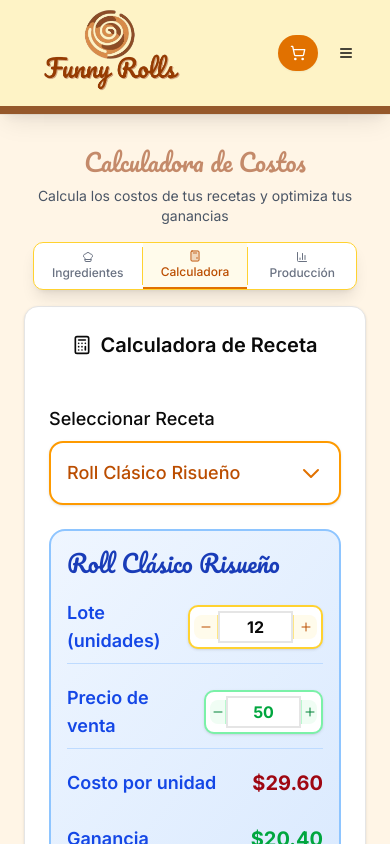
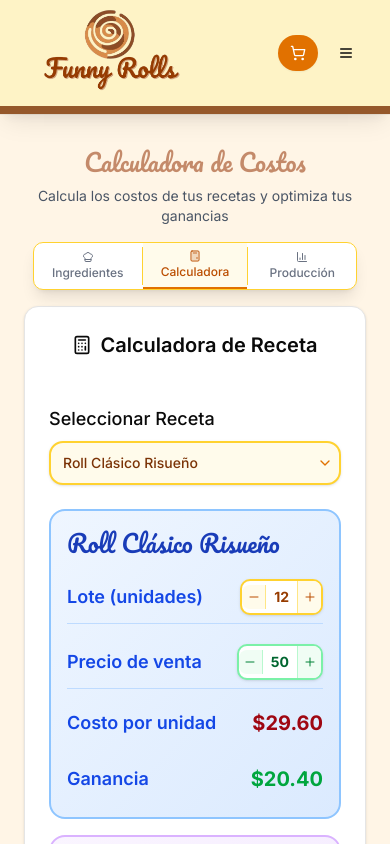
Before and after one commit to abimael92/Funny-Rolls, a Next.js app: page /recipe-calculator in a window 390 px wide. Shown: the top 844 px of the page. Built offline with nearby package versions, Linux system fonts and the light colour scheme.

Commit message:
fix recipe calculator panel state sync

```diff
--- a/components/RecipeCalculator/RecipeCalculatorPanel.tsx
+++ b/components/RecipeCalculator/RecipeCalculatorPanel.tsx
@@ -21,6 +21,7 @@ import { FlipCard } from './FlipCard';
 import { CloseButton, ActionButton } from './ModalHelpers';
 import { UnitConverter } from '@/lib/unit-conversion';
 import { CustomNumberInput } from './CustomNumberInput';
+import { CustomSelect } from './CustomSelect';
 
 interface RecipeCalculatorPanelProps {
     selectedRecipe: Recipe
@@ -69,7 +70,9 @@ export function RecipeCalculatorPanel({
         return () => {
             document.removeEventListener('mousedown', handleClickOutside)
         }
-    }, [])
+    }, []);
+
+
 
     // Update recipe ingredient amount
     const updateRecipeIngredient = (ingredientId: string, amount: number) => {
@@ -251,55 +254,28 @@ export function RecipeCalculatorPanel({
                                 <p className="text-amber-700">No hay recetas disponibles</p>
                             </div>
                         ) : (
-                            <div className="relative" ref={dropdownRef}>
-                                {/* Custom dropdown trigger */}
-                                <button
-                                    onClick={() => setIsMobileDropdownOpen(!isMobileDropdownOpen)}
-                                    className="w-full px-4 py-4 border-2 border-amber-500 rounded-xl text-lg font-medium text-amber-700 bg-white flex justify-between items-center shadow-sm hover:shadow-md transition-shadow"
-                                >
-                                    <span className="truncate">{selectedRecipe.name}</span>
-                                    <svg
-                                        className={`w-6 h-6 text-amber-600 transition-transform duration-200 ${isMobileDropdownOpen ? 'rotate-180' : ''}`}
-                                        fill="none"
-                                        stroke="currentColor"
-                                        viewBox="0 0 24 24"
-                                    >
-                                        <path strokeLinecap="round" strokeLinejoin="round" strokeWidth={2} d="M19 9l-7 7-7-7" />
-                                    </svg>
-                                </button>
-
-                                {/* Dropdown menu */}
-                                {isMobileDropdownOpen && (
-                                    <div className="absolute top-full left-0 right-0 bg-white border-2 border-amber-500 rounded-xl mt-2 max-h-80 overflow-y-auto z-50 shadow-xl custom-dropdown">
-                                        {products
-                                            .filter(product => product.available)
-                                            .map(product => (
-                                                <button
-                                                    key={product.recipe.id}
-                                                    onClick={() => {
+                            <CustomSelect
+                                value={selectedRecipe.id}
+                                onChange={(value) => {
+                                    const product = products.find(p => p.recipe.id === value)
+                                    if (product) {
                                         setSelectedRecipe(product.recipe)
-                                                        setIsMobileDropdownOpen(false)
                                         setIsCardFlipped(false)
                                         setIsEditingSteps(false)
+                                    }
                                 }}
-                                                    className={`w-full px-4 py-4 text-left text-lg border-b border-amber-100 last:border-b-0 hover:bg-amber-50 active:bg-amber-100 transition-colors ${selectedRecipe.id === product.recipe.id
-                                                        ? 'bg-amber-100 text-amber-800 font-semibold'
-                                                        : 'text-gray-800'
-                                                        }`}
-                                                >
-                                                    <div className="flex items-center justify-between">
-                                                        <span>{product.recipe.name}</span>
-                                                        {selectedRecipe.id === product.recipe.id && (
-                                                            <svg className="w-5 h-5 text-amber-600" fill="none" stroke="currentColor" viewBox="0 0 24 24">
-                                                                <path strokeLinecap="round" strokeLinejoin="round" strokeWidth={2} d="M5 13l4 4L19 7" />
-                                                            </svg>
-                                                        )}
-                                                    </div>
-                                                </button>
-                                            ))}
-                                    </div>
-                                )}
-                            </div>
+                                options={products
+                                    .filter(product => product.available)
+                                    .map(product => ({
+                                        value: product.recipe.id,
+                                        label: product.recipe.name,
+                                    }))
+                                }
+                                placeholder="Seleccionar receta"
+                                color="amber"
+                                className="w-full"
+                                showFullName={false}
+                            />
                         )}
                     </div>
 
@@ -343,86 +319,42 @@ export function RecipeCalculatorPanel({
 
                         {/* Price Section */}
                         <div className="space-y-3">
+                            {/* Batch Size Field */}
                             <div className="flex justify-between items-center py-2 border-b border-blue-200">
                                 <span className="text-lg font-semibold text-blue-700">Lote (unidades)</span>
-                                <div className="flex items-center bg-white border-2 border-amber-300 rounded-lg p-1 ml-2 sm:ml-4 hover:border-amber-400 focus-within:border-amber-500 focus-within:ring-2 focus-within:ring-amber-200 transition-all duration-200 shadow-sm">
-                                    <button
-                                        type="button"
-                                        className="w-6 h-6 sm:w-7 sm:h-7 md:w-8 md:h-8 flex items-center justify-center bg-amber-50 text-amber-700 rounded-l-md border-r border-amber-200 hover:bg-amber-100 active:bg-amber-200 transition-colors duration-150 group"
-                                        onClick={() => {
-                                            const newValue = Math.max(0, (selectedRecipe.batchSize - 1) || 0);
-                                            updateRecipeBatchSize(newValue);
+                                <div className="bg-white border-2 border-amber-300 rounded-lg hover:border-amber-400 focus-within:border-amber-500 focus-within:ring-2 focus-within:ring-amber-200 transition-all duration-200 shadow-sm ml-2 sm:ml-4">
+                                    <CustomNumberInput
+                                        value={selectedRecipe.batchSize}
+                                        onChange={(value) => {
+                                            const clampedValue = Math.max(1, Math.min(1000, value || 1));
+                                            updateRecipeBatchSize(clampedValue);
                                         }}
-                                    >
-                                        <svg className="w-3 h-3 sm:w-4 sm:h-4 group-active:scale-90 transition-transform" fill="none" stroke="currentColor" viewBox="0 0 24 24">
-                                            <path strokeLinecap="round" strokeLinejoin="round" strokeWidth={2} d="M20 12H4" />
-                                        </svg>
-                                    </button>
-                                    <input
-                                        type="number"
-                                        value={selectedRecipe.batchSize}
-                                        onChange={(e) => {
-                                            const value = Math.max(1, Math.min(1000, Number(e.target.value) || 1))
-                                            updateRecipeBatchSize(value)
-                                        }}
-                                        className="w-8 sm:w-10 md:w-12 lg:w-14 px-1 sm:px-2 py-1 text-xs sm:text-sm md:text-base text-center font-bold flip-card-input [appearance:textfield] [&::-webkit-outer-spin-button]:appearance-none [&::-webkit-inner-spin-button]:appearance-none"
-                                        min="1"
-                                        max="1000"
+                                        min={1}
+                                        max={1000}
+                                        allowDecimals={false}
+                                        color="amber"
+                                        className="h-full w-full"
                                     />
-                                    <button
-                                        type="button"
-                                        className="w-6 h-6 sm:w-7 sm:h-7 md:w-8 md:h-8 flex items-center justify-center bg-amber-50 text-amber-700 rounded-r-md border-l border-amber-200 hover:bg-amber-100 active:bg-amber-200 transition-colors duration-150 group"
-                                        onClick={() => {
-                                            const newValue = (selectedRecipe.batchSize + 1) || 1;
-                                            updateRecipeBatchSize(newValue);
-                                        }}
-                                    >
-                                        <svg className="w-3 h-3 sm:w-4 sm:h-4 group-active:scale-90 transition-transform" fill="none" stroke="currentColor" viewBox="0 0 24 24">
-                                            <path strokeLinecap="round" strokeLinejoin="round" strokeWidth={2} d="M12 4v16m8-8H4" />
-                                        </svg>
-                                    </button>
-                                </div>
-                            </div>
-
+                                </div>
+                            </div>
+
+                            {/* Selling Price Field */}
                             <div className="flex justify-between items-center py-2 border-b border-blue-200">
                                 <span className="text-lg font-semibold text-blue-700">Precio de venta</span>
-                                <div className="flex items-center bg-white border-2 border-green-300 rounded-lg p-1 ml-2 sm:ml-4 hover:border-green-400 focus-within:border-green-500 focus-within:ring-2 focus-within:ring-green-200 transition-all duration-200 shadow-sm">
-                                    <button
-                                        type="button"
-                                        className="w-4 h-6 sm:w-5 sm:h-7 md:w-6 md:h-8 flex items-center justify-center bg-green-50 text-green-700 rounded-l-md border-r border-green-200 hover:bg-green-100 active:bg-green-200 transition-colors duration-150 group"
-                                        onClick={() => {
-                                            const newValue = Math.max(0, (selectedRecipe.sellingPrice - 1) || 0);
-                                            updateRecipeSellingPrice(newValue);
+                                <div className="bg-white border-2 border-green-300 rounded-lg hover:border-green-400 focus-within:border-green-500 focus-within:ring-2 focus-within:ring-green-200 transition-all duration-200 shadow-sm ml-2 sm:ml-4">
+                                    <CustomNumberInput
+                                        value={selectedRecipe.sellingPrice}
+                                        onChange={(value) => {
+                                            const clampedValue = Math.max(0, Math.min(10000, value || 0));
+                                            updateRecipeSellingPrice(clampedValue);
                                         }}
-                                    >
-                                        <svg className="w-3 h-3 sm:w-4 sm:h-4 group-active:scale-90 transition-transform" fill="none" stroke="currentColor" viewBox="0 0 24 24">
-                                            <path strokeLinecap="round" strokeLinejoin="round" strokeWidth={2} d="M20 12H4" />
-                                        </svg>
-                                    </button>
-                                    <input
-                                        type="number"
-                                        value={selectedRecipe.sellingPrice}
-                                        onChange={(e) => {
-                                            const value = Math.max(0, Math.min(10000, Number(e.target.value) || 0))
-                                            updateRecipeSellingPrice(value)
-                                        }}
-                                        className="w-12 sm:w-14 md:w-16 p-1 text-xs sm:text-sm md:text-base text-center text-green-600 font-bold flip-card-input [appearance:textfield] [&::-webkit-outer-spin-button]:appearance-none [&::-webkit-inner-spin-button]:appearance-none"
-                                        min="0"
-                                        max="10000"
-                                        step="0.01"
+                                        min={0}
+                                        max={10000}
+                                        allowDecimals={true} // Allow decimals for price
+                                        color="green"
+                                        className="h-full w-full"
+                                        placeholder="0.00"
                                     />
-                                    <button
-                                        type="button"
-                                        className="w-4 h-6 sm:w-5 sm:h-7 md:w-6 md:h-8 flex items-center justify-center bg-green-50 text-green-700 rounded-r-md border-l border-green-200 hover:bg-green-100 active:bg-green-200 transition-colors duration-150 group"
-                                        onClick={() => {
-                                            const newValue = (selectedRecipe.sellingPrice + 1) || 1;
-                                            updateRecipeSellingPrice(newValue);
-                                        }}
-                                    >
-                                        <svg className="w-3 h-3 sm:w-4 sm:h-4 group-active:scale-90 transition-transform" fill="none" stroke="currentColor" viewBox="0 0 24 24">
-                                            <path strokeLinecap="round" strokeLinejoin="round" strokeWidth={2} d="M12 4v16m8-8H4" />
-                                        </svg>
-                                    </button>
                                 </div>
                             </div>
 
@@ -445,13 +377,19 @@ export function RecipeCalculatorPanel({
                         <div className="space-y-3">
                             <div className="flex items-center justify-between">
                                 <span className="text-lg font-semibold text-purple-700">Lotes producidos</span>
-                                <input
-                                    type="number"
+
+                                <div className="flex items-center bg-white border-2 border-purple-300 rounded-lg p-1 ml-2 sm:ml-4 hover:border-purple-400 focus-within:border-purple-500 focus-within:ring-2 focus-within:ring-purple-200 transition-all duration-200 shadow-sm">
+                                    <CustomNumberInput
                                         value={productionBatchCount}
-                                    onChange={(e) => setProductionBatchCount(Number(e.target.value) || 1)}
-                                    className="w-20 px-3 py-2 border-2 border-purple-300 rounded-lg text-lg font-bold text-center"
-                                    min="1"
+                                        onChange={(value) => setProductionBatchCount(value || 1)}
+                                        min={1}
+                                        max={10000}
+                                        allowDecimals={false}
+                                        color="purple"
+                                        className="h-full w-full"
                                     />
+                                </div>
+
                             </div>
                             <Button
                                 onClick={handleRecordProduction}
@@ -809,26 +747,28 @@ export function RecipeCalculatorPanel({
                                     <p className="text-amber-700">No hay recetas disponibles</p>
                                 </div>
                             ) : (
-                                <select
-                                    className="w-full px-4 py-4 border-2 border-amber-500 rounded-xl text-lg font-medium text-amber-700 bg-white flex justify-between items-center shadow-sm hover:bg-amber-200 hover:shadow-md transition-all"
+                                <CustomSelect
                                     value={selectedRecipe.id}
-                                    onChange={(e) => {
-                                        const recipe = recipes.find(r => r.id === e.target.value)
-                                        if (recipe) {
-                                            setSelectedRecipe(recipe)
+                                    onChange={(value) => {
+                                        const product = products.find(p => p.recipe.id === value)
+                                        if (product) {
+                                            setSelectedRecipe(product.recipe)
                                             setIsCardFlipped(false)
                                             setIsEditingSteps(false)
                                         }
                                     }}
-                                >
-                                    {products
+                                    options={products
                                         .filter(product => product.available)
-                                        .map(product => (
-                                            <option key={product.recipe.id} value={product.recipe.id}>
-                                                {product.recipe.name}
-                                            </option>
-                                        ))}
-                                </select>
+                                        .map(product => ({
+                                            value: product.recipe.id,
+                                            label: product.recipe.name,
+                                        }))
+                                    }
+                                    placeholder="Seleccionar receta"
+                                    color="amber"
+                                    className="w-full"
+                                    showFullName={false}
+                                />
                             )}
                         </div>
                     </div>
@@ -844,13 +784,17 @@ export function RecipeCalculatorPanel({
                                 </div>
                             </div>
                             <div className="flex items-center gap-3">
-                                <input
-                                    type="number"
+                                <div className="flex items-center bg-white border-2 border-purple-300 rounded-lg p-1 ml-2 sm:ml-4 hover:border-purple-400 focus-within:border-purple-500 focus-within:ring-2 focus-within:ring-purple-200 transition-all duration-200 shadow-sm">
+                                    <CustomNumberInput
                                         value={productionBatchCount}
-                                    onChange={(e) => setProductionBatchCount(Number(e.target.value) || 1)}
-                                    className="w-20 px-3 py-2 border-2 border-purple-300 rounded-lg text-lg font-bold text-center"
-                                    min="1"
+                                        onChange={(value) => setProductionBatchCount(value || 1)}
+                                        min={1}
+                                        max={10000}
+                                        allowDecimals={false}
+                                        color="purple"
+                                        className="h-full w-full"
                                     />
+                                </div>
                                 <Button
                                     onClick={handleRecordProduction}
                                     className="bg-purple-600 hover:bg-purple-700 text-lg py-2"
```
Lines whose indentation alone changed are shown as unchanged.
